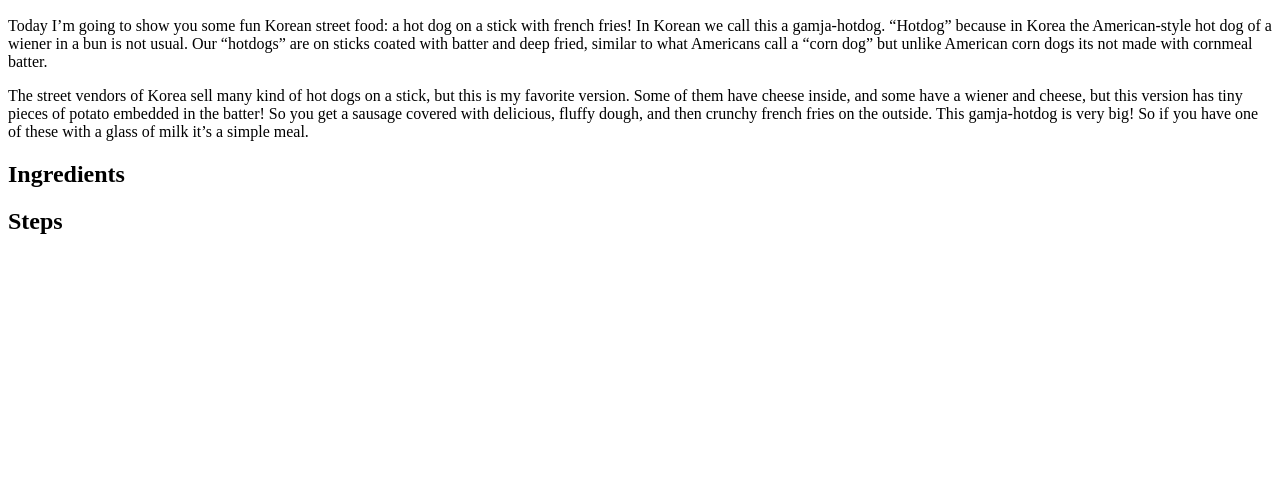
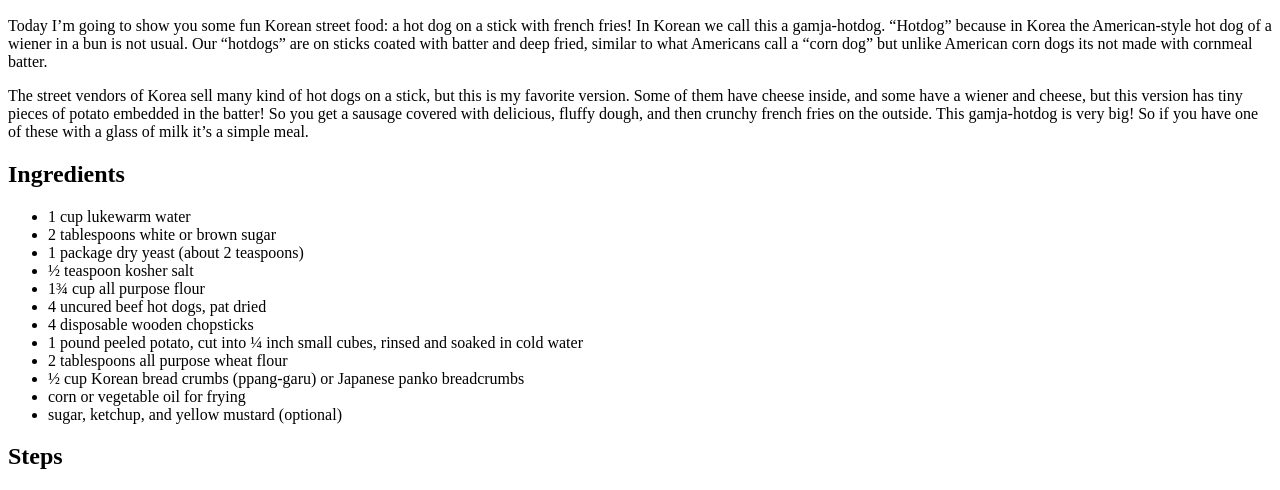
Before and after one commit to yoonie-dev/odin-recipes, a plain HTML site: page recipes/potato-coated-hotdog.html in a window 1280 px wide. Shown: the part 443-933 px from the top of the page. Before the commit the page ends 800 px from the top, so only its background shows below. Drawn offline with Linux system fonts and the light colour scheme.

Commit message:
Add ingredients to hot dog page

```diff
--- a/recipes/potato-coated-hotdog.html
+++ b/recipes/potato-coated-hotdog.html
@@ -14,8 +14,23 @@
     <p>The street vendors of Korea sell many kind of hot dogs on a stick, but this is my favorite version. Some of them have cheese inside, and some have a wiener and cheese, but this version has tiny pieces of potato embedded in the batter! So you get a sausage covered with delicious, fluffy dough, and then crunchy french fries on the outside. This gamja-hotdog is very big! So if you have one of these with a glass of milk it’s a simple meal.</p>
 
     <h2>Ingredients</h2>
+    <ul>
+        <li>1 cup lukewarm water</li>
+        <li>2 tablespoons white or brown sugar</li>
+        <li>1 package dry yeast (about 2 teaspoons)</li>
+        <li>½ teaspoon kosher salt</li>
+        <li>1¾ cup all purpose flour</li>
+        <li>4 uncured beef hot dogs, pat dried</li>
+        <li>4 disposable wooden chopsticks</li>
+        <li>1 pound peeled potato, cut into ¼ inch small cubes, rinsed and soaked in cold water</li>
+        <li>2 tablespoons all purpose wheat flour</li>
+        <li>½ cup Korean bread crumbs (ppang-garu) or Japanese panko breadcrumbs</li>
+        <li>corn or vegetable oil for frying</li>
+        <li>sugar, ketchup, and yellow mustard (optional)</li>
+    </ul>
+    <h2>Steps</h2>
+    <ol>
 
-    <h2>Steps</h2>
-
+    </ol>
 </body>
 </html>
```
